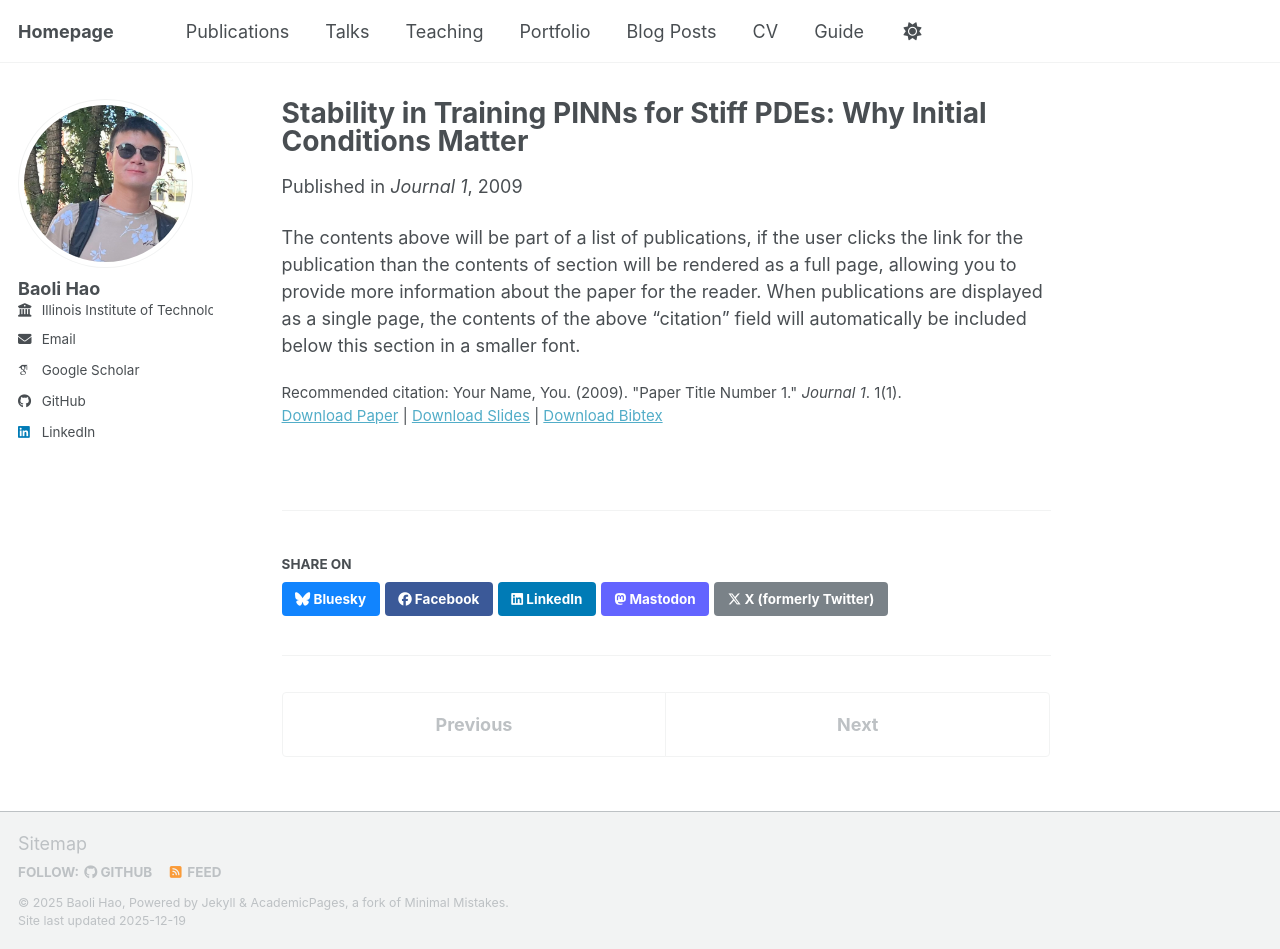
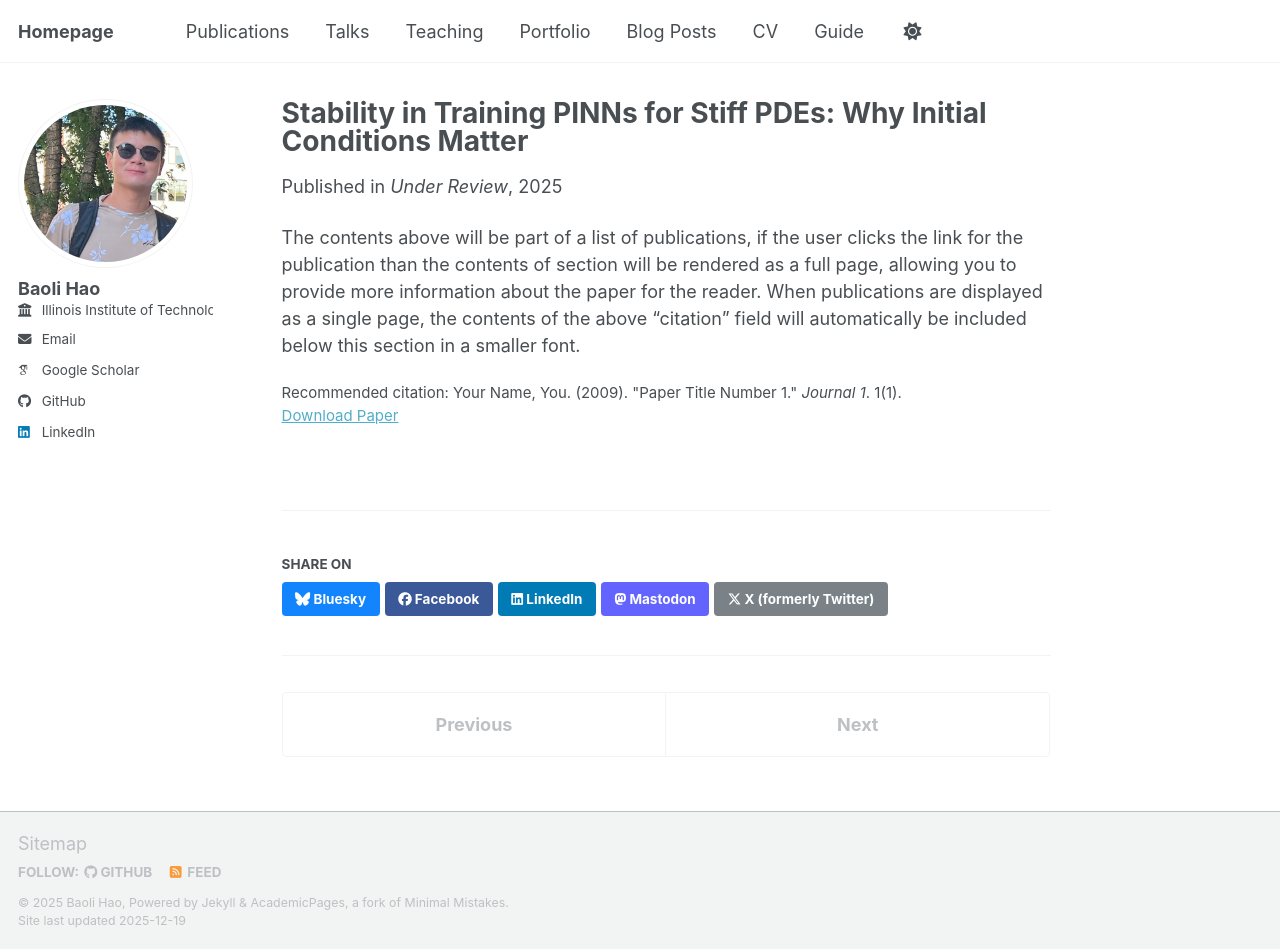
Before and after one commit to baolihao/baolihao.github.io, a Jekyll site: the page built from _publications/2009-10-01-paper-title-number-1.md, in a window 1280 px wide and 949 px high. Built offline with Jekyll 4.4.1, drawn with Linux system fonts in a browser that asks for light colours; some web fonts are replaced; a script bundle is joined from its source files by our own code; library files that are not in the unit come from our copies.

Commit message:
Update 2009-10-01-paper-title-number-1.md

```diff
--- a/_publications/2009-10-01-paper-title-number-1.md
+++ b/_publications/2009-10-01-paper-title-number-1.md
@@ -3,11 +3,9 @@ title: "Stability in Training PINNs for Stiff PDEs: Why Initial Conditions Matte
 collection: publications
 category: manuscripts
 permalink: /publication/2009-10-01-paper-title-number-1
-date: 2009-10-01
-venue: 'Journal 1'
-slidesurl: 'https://academicpages.github.io/files/slides1.pdf'
-paperurl: 'https://academicpages.github.io/files/paper1.pdf'
-bibtexurl: 'https://academicpages.github.io/files/bibtex1.bib'
+date: 2025-10-08
+venue: 'Under Review'
+paperurl: 'https://baolihao.github.io/files/PINNs.pdf'
 citation: 'Your Name, You. (2009). &quot;Paper Title Number 1.&quot; <i>Journal 1</i>. 1(1).'
 ---
 The contents above will be part of a list of publications, if the user clicks the link for the publication than the contents of section will be rendered as a full page, allowing you to provide more information about the paper for the reader. When publications are displayed as a single page, the contents of the above "citation" field will automatically be included below this section in a smaller font.
```
